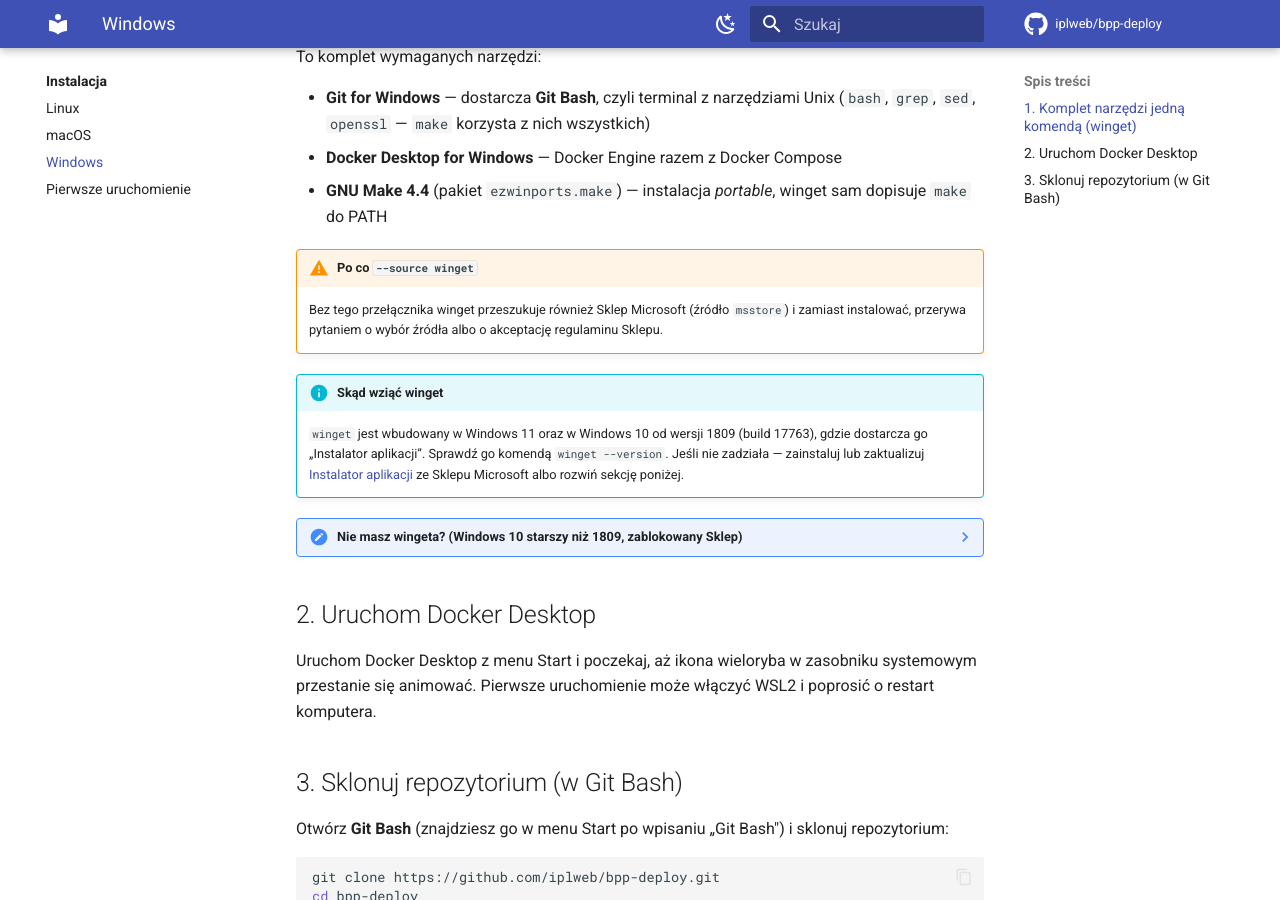
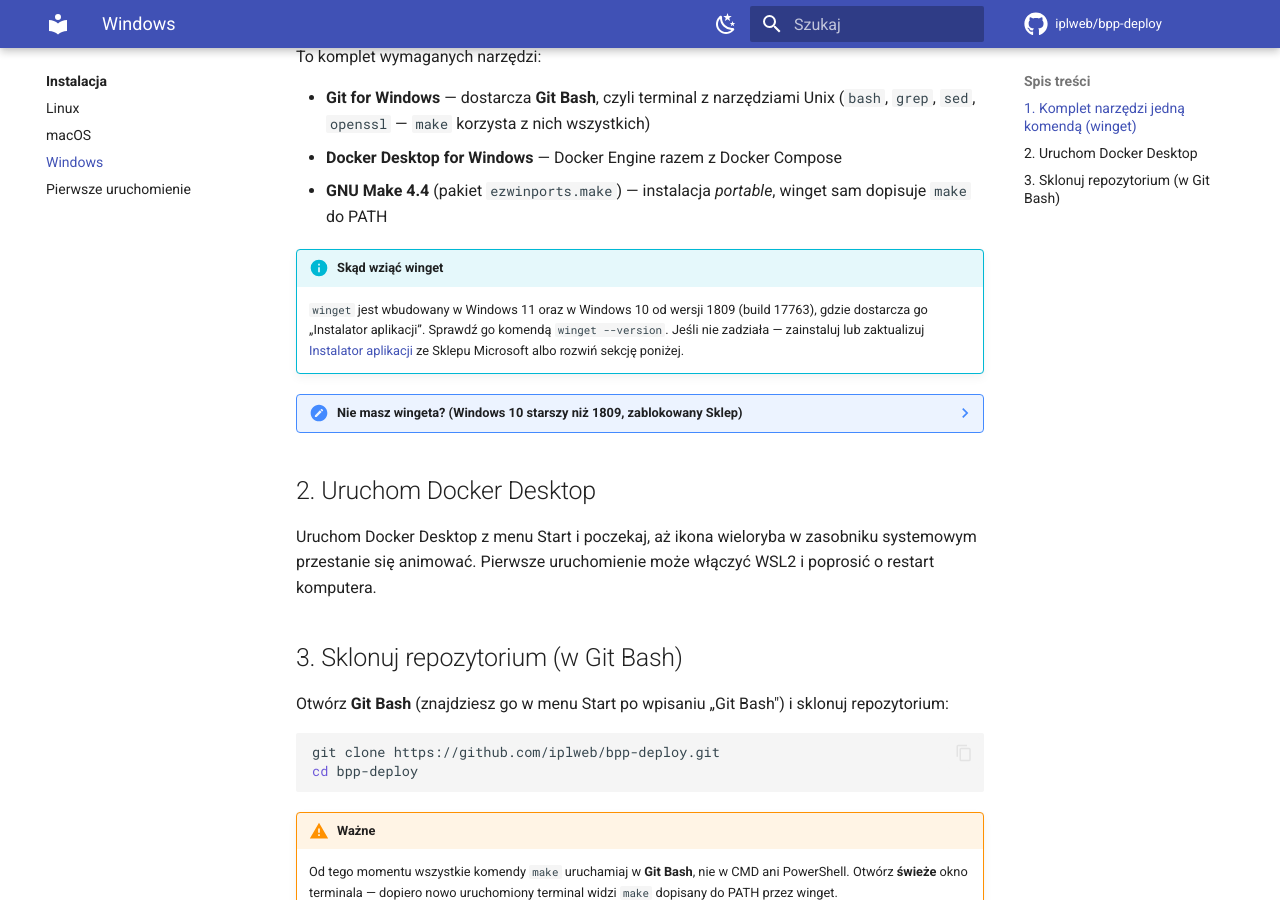
Before and after one commit to iplweb/bpp-deploy, an MkDocs documentation site: the page built from docs/instalacja/windows.md, in a window 1280 px wide and 900 px high, scrolled down 396 px. Built offline with MkDocs 1.6.1 and Material for MkDocs 9.7.7, drawn with Linux system fonts in a browser that asks for light colours; comment, search, counter and statistics services are not loaded.

Commit message:
docs(windows): usuń zbędny akapit o --source winget
Co-Authored-By: Claude Opus 5 (1M context) <noreply@anthropic.com>
Claude-Session: https://claude.ai/code/session_01NRiQLQTbXLW9qKy8WyRKGi

```diff
--- a/docs/instalacja/windows.md
+++ b/docs/instalacja/windows.md
@@ -18,11 +18,6 @@ To komplet wymaganych narzędzi:
 - **Docker Desktop for Windows** — Docker Engine razem z Docker Compose
 - **GNU Make 4.4** (pakiet `ezwinports.make`) — instalacja *portable*, winget sam
   dopisuje `make` do PATH
-
-!!! warning "Po co `--source winget`"
-    Bez tego przełącznika winget przeszukuje również Sklep Microsoft (źródło
-    `msstore`) i zamiast instalować, przerywa pytaniem o wybór źródła albo
-    o akceptację regulaminu Sklepu.
 
 !!! info "Skąd wziąć winget"
     `winget` jest wbudowany w Windows 11 oraz w Windows 10 od wersji 1809
```
Also changed, not shown: README.md (+0 -2 lines).
